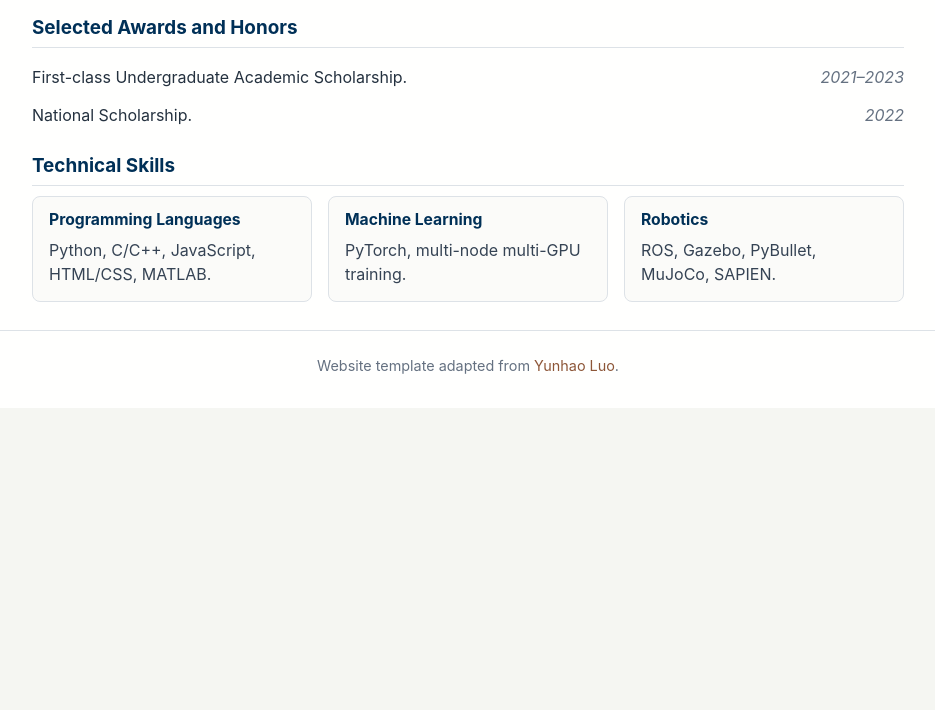
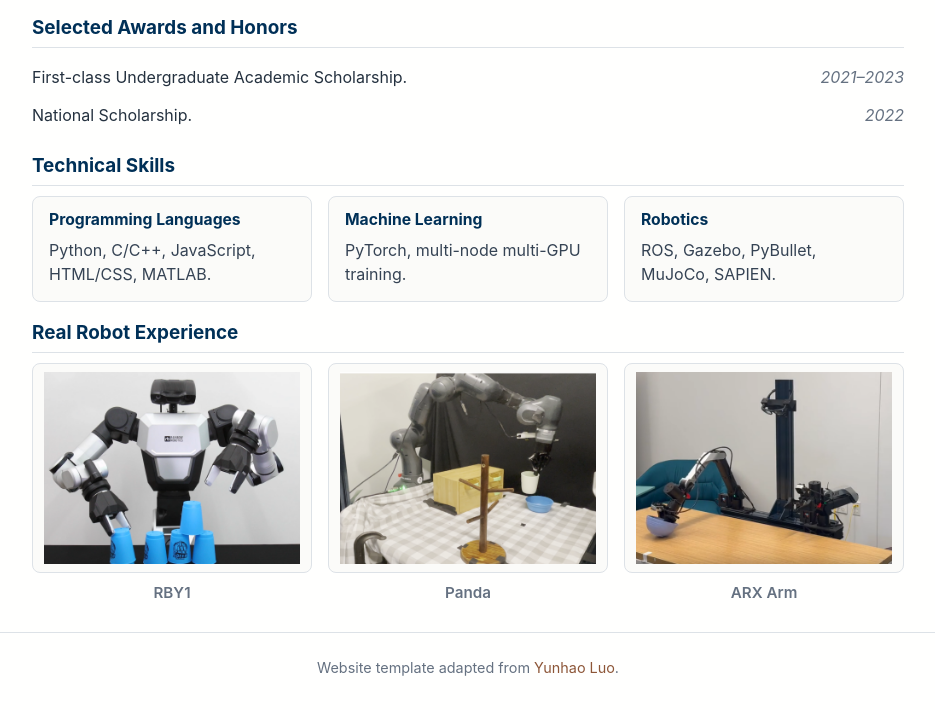
Before and after one commit to yzhang4179/Personal-Website, a plain HTML site: page index.html in a window 1280 px wide. Shown: the part 1003-1713 px from the top of the page, without its empty margins (172-1107 px from the left). Before the commit the page ends 1411 px from the top, so only its background shows below. Drawn offline with nearby package versions, Linux system fonts and the light colour scheme.

Commit message:
Add real robot experience section

```diff
--- a/index.html
+++ b/index.html
@@ -279,6 +279,35 @@
             color: #354354;
         }
 
+        .robot-grid {
+            display: grid;
+            grid-template-columns: repeat(3, minmax(0, 1fr));
+            gap: 16px;
+        }
+
+        .robot-card {
+            margin: 0;
+        }
+
+        .robot-card img {
+            display: block;
+            width: 100%;
+            aspect-ratio: 4 / 3;
+            object-fit: contain;
+            padding: 8px;
+            border: 1px solid var(--line);
+            border-radius: 8px;
+            background: #fbfbf9;
+        }
+
+        .robot-card figcaption {
+            margin-top: 8px;
+            color: var(--muted);
+            font-size: 0.95rem;
+            font-weight: 600;
+            text-align: center;
+        }
+
         .footer {
             padding: 24px 34px 30px;
             border-top: 1px solid var(--line);
@@ -326,6 +355,18 @@
 
             .skills {
                 grid-template-columns: 1fr;
+            }
+
+            .robot-grid {
+                gap: 8px;
+            }
+
+            .robot-card img {
+                padding: 4px;
+            }
+
+            .robot-card figcaption {
+                font-size: 0.82rem;
             }
         }
     </style>
@@ -460,6 +501,24 @@
                 </div>
             </div>
         </section>
+
+        <section class="section" id="real-robot-experience">
+            <h2 class="section-title">Real Robot Experience</h2>
+            <div class="robot-grid">
+                <figure class="robot-card">
+                    <img src="pics/rby1.png" alt="RBY1 robot">
+                    <figcaption>RBY1</figcaption>
+                </figure>
+                <figure class="robot-card">
+                    <img src="pics/panda.png" alt="Panda robot arm">
+                    <figcaption>Panda</figcaption>
+                </figure>
+                <figure class="robot-card">
+                    <img src="pics/arx.png" alt="ARX robot arm">
+                    <figcaption>ARX Arm</figcaption>
+                </figure>
+            </div>
+        </section>
     </div>
 
     <footer class="footer">
```
Also changed, not shown: pics/arx.png (added), pics/panda.png (added), pics/rby1.png (added).
